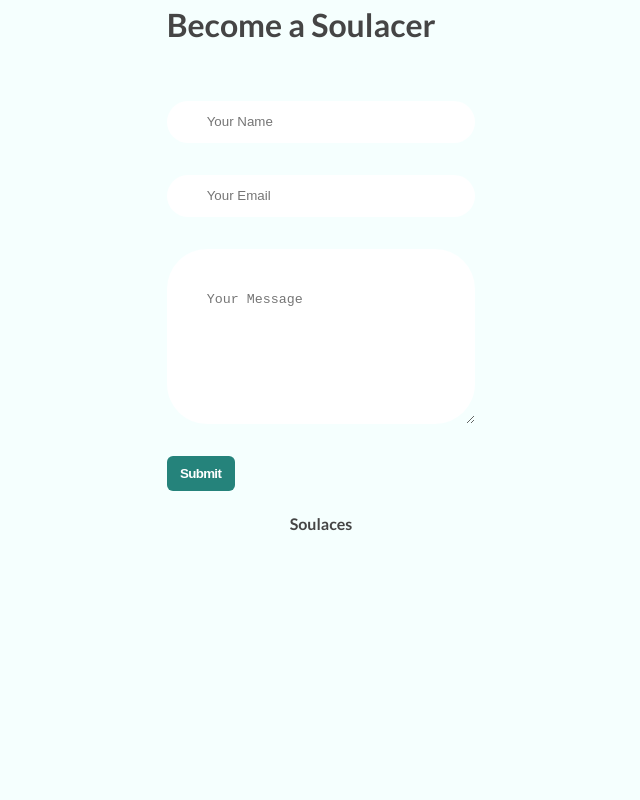
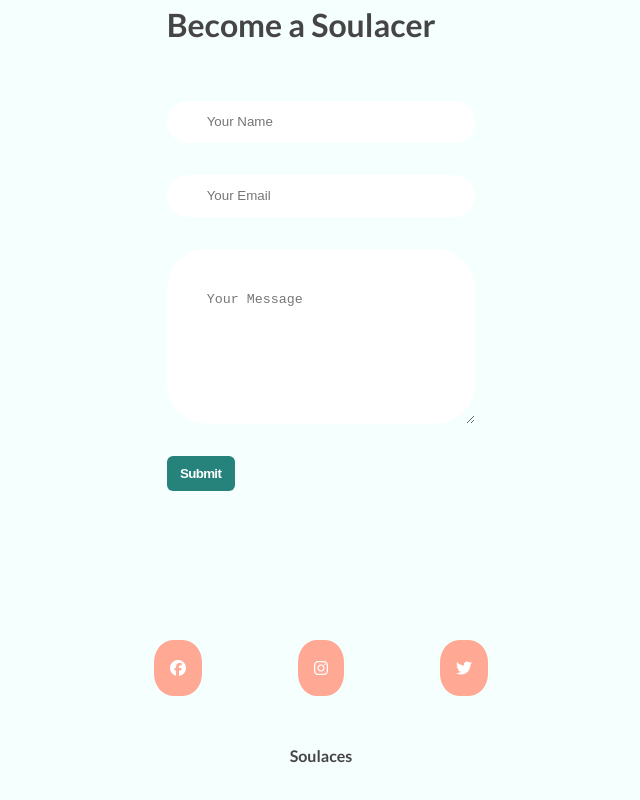
Before and after one commit to Codemaxxxx/Personal-Blog-Website, a plain HTML site: page blog-page.html in a window 1280 px wide. Shown: the part 1892-2692 px from the top of the page, without its empty margins (327-967 px from the left). Before the commit the page ends 2460 px from the top, so only its background shows below. Drawn offline with Linux system fonts and the light colour scheme.

Commit message:
First commit

```diff
--- a/blog-page.html
+++ b/blog-page.html
@@ -7,6 +7,7 @@
     <link rel="stylesheet" href="/css/blog-page.css">
     <link rel="preconnect" href="https://fonts.gstatic.com" crossorigin>
     <link href="https://fonts.googleapis.com/css2?family=Lato:wght@300;400;700&display=swap" rel="stylesheet">
+    <link rel="stylesheet" href="https://cdnjs.cloudflare.com/ajax/libs/font-awesome/6.5.2/css/all.min.css" integrity="sha512-SnH5WK+bZxgPHs44uWIX+LLJAJ9/2PkPKZ5QiAj6Ta86w+fsb2TkcmfRyVX3pBnMFcV7oQPJkl9QevSCWr3W6A==" crossorigin="anonymous" referrerpolicy="no-referrer" />
 </head>
 <body>
 
@@ -89,8 +90,15 @@
         </section>
 
         <footer>
-            <div class="blog-footer">
-                <h3 class="footer-text">Soulaces</h3>
+             <div class="blog-footer">
+                 <div class="social-icons">
+                     <a href="https://www.facebook.com/"><i class="fa-brands fa-facebook"></i></a>
+                     <a href="https://www.instagram.com/"><i class="fa-brands fa-instagram"></i></a>
+                     <a href="https://twitter.com/?lang=en"><i class="fa-brands fa-twitter"></i></a>
+                 </div>
+                 <div class="footer-div">
+                    <h3 class="footer-text">Soulaces</h3>
+                </div>
             </div>
         </footer>
     </div>
--- a/css/blog-page.css
+++ b/css/blog-page.css
@@ -181,7 +181,13 @@
 
 .blog-footer {
     display: flex;
+    flex-direction: column;
     text-align: center;
+    justify-content: center;
+}
+
+.footer-div {
+    display: flex;
     justify-content: center;
 }
 
@@ -196,3 +202,31 @@ figcaption {
     justify-content: center;
 
 }
+.social-icons {
+    display: flex;
+    justify-content: center;
+    margin-top: 5em;
+}
+
+.social-icons a {
+    text-decoration: none;
+    padding: 1em;
+    background-color: var(--clr-cardLeftHover);
+    margin: 3em;
+    border-radius: 40%;
+    transition: 0.5s;
+
+    &:hover {
+        background-color: var(--clr-background);
+    }
+}
+
+.social-icons a i {
+    font-size: 1em;
+    color: var(--clr-cardText);
+    transition: 0.2s;
+
+    &:hover {
+        color: var(--clr-nav);
+    }
+}
--- a/css/main-page.css
+++ b/css/main-page.css
@@ -345,7 +345,13 @@
 
 .blog-footer {
     display: flex;
+    flex-direction: column;
     text-align: center;
+    justify-content: center;
+}
+
+.footer-div {
+    display: flex;
     justify-content: center;
 }
 
@@ -354,3 +360,32 @@
     margin-bottom: 2em;
     font-size: 1em;
 }
+
+.social-icons {
+    display: flex;
+    justify-content: center;
+    margin-top: 5em;
+}
+
+.social-icons a {
+    text-decoration: none;
+    padding: 1em;
+    background-color: var(--clr-cardLeftHover);
+    margin: 3em;
+    border-radius: 40%;
+    transition: 0.5s;
+
+    &:hover {
+        background-color: var(--clr-background);
+    }
+}
+
+.social-icons a i {
+    font-size: 1em;
+    color: var(--clr-cardText);
+    transition: 0.2s;
+
+    &:hover {
+        color: var(--clr-nav);
+    }
+}
```
Also changed, not shown: index.html (+9 -1 lines).
